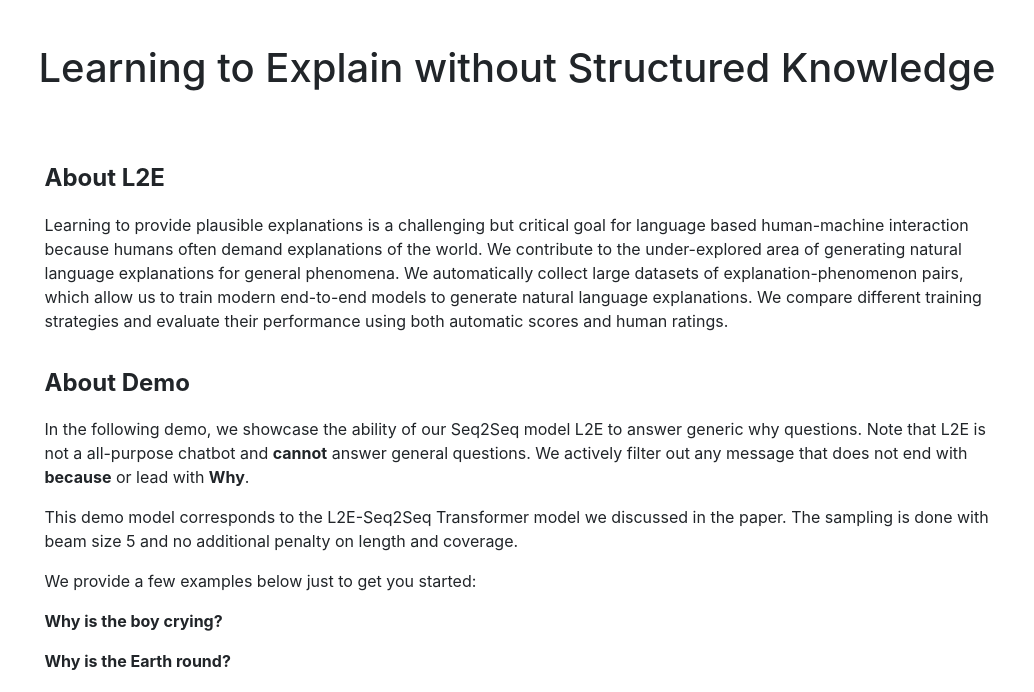
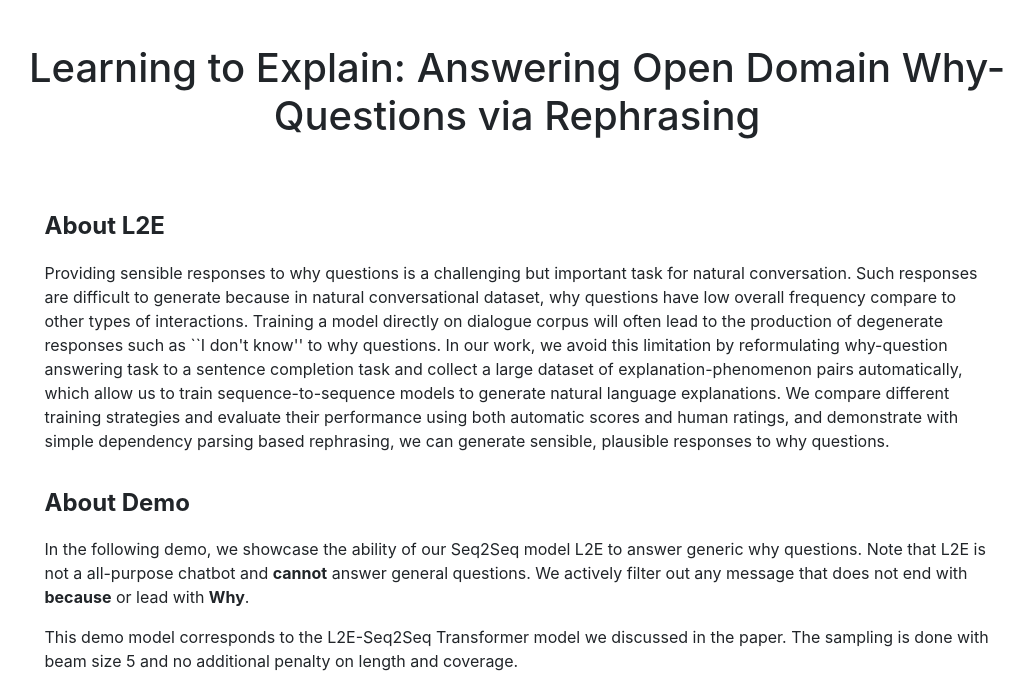
Before and after one commit to windweller/L2EWeb, a Flask app: page / in a window 1280 px wide. Shown: the top 692 px of the page, without its empty margins (123-1157 px from the left). Run offline with Flask 2, Linux system fonts and the light colour scheme; parts of the project's set-up code (start-up, migrations or seed data) failed here and were passed over; some libraries are stand-ins or nearby versions.

Commit message:
update title and abstract

```diff
--- a/templates/chat.html
+++ b/templates/chat.html
@@ -18,15 +18,16 @@
 
 <div class="container">
   <br>
-<h1 class=" text-center main-title">Learning to Explain without Structured Knowledge</h1>
+<h1 class=" text-center main-title">Learning to Explain: Answering Open Domain Why-Questions via Rephrasing</h1>
 <br>
   <div class="row justify-content-md-center">
       <div class="col-10">
     <h2>About L2E</h2>
-    <p>Learning to provide plausible explanations is a challenging but critical goal for language based human-machine interaction because humans often demand explanations of the world.
-  We contribute to the under-explored area of generating natural language explanations for general phenomena.
-We automatically collect large datasets of explanation-phenomenon pairs, which allow us to train modern end-to-end models to generate natural language explanations.
-We compare different training strategies and evaluate their performance using both automatic scores and human ratings.</p>
+    <p>Providing sensible responses to why questions is a challenging but important task for natural conversation.
+Such responses are difficult to generate because in natural conversational dataset, why questions have low overall frequency compare to other types of interactions.
+Training a model directly on dialogue corpus will often lead to the production of degenerate responses such as ``I don't know'' to why questions.
+In our work, we avoid this limitation by reformulating why-question answering task to a sentence completion task and collect a large dataset of explanation-phenomenon pairs automatically, which allow us to train sequence-to-sequence models to generate natural language explanations.
+We compare different training strategies and evaluate their performance using both automatic scores and human ratings, and demonstrate with simple dependency parsing based rephrasing, we can generate sensible, plausible responses to why questions.</p>
   </div>
   </div>
   <div class="row justify-content-md-center">
```
